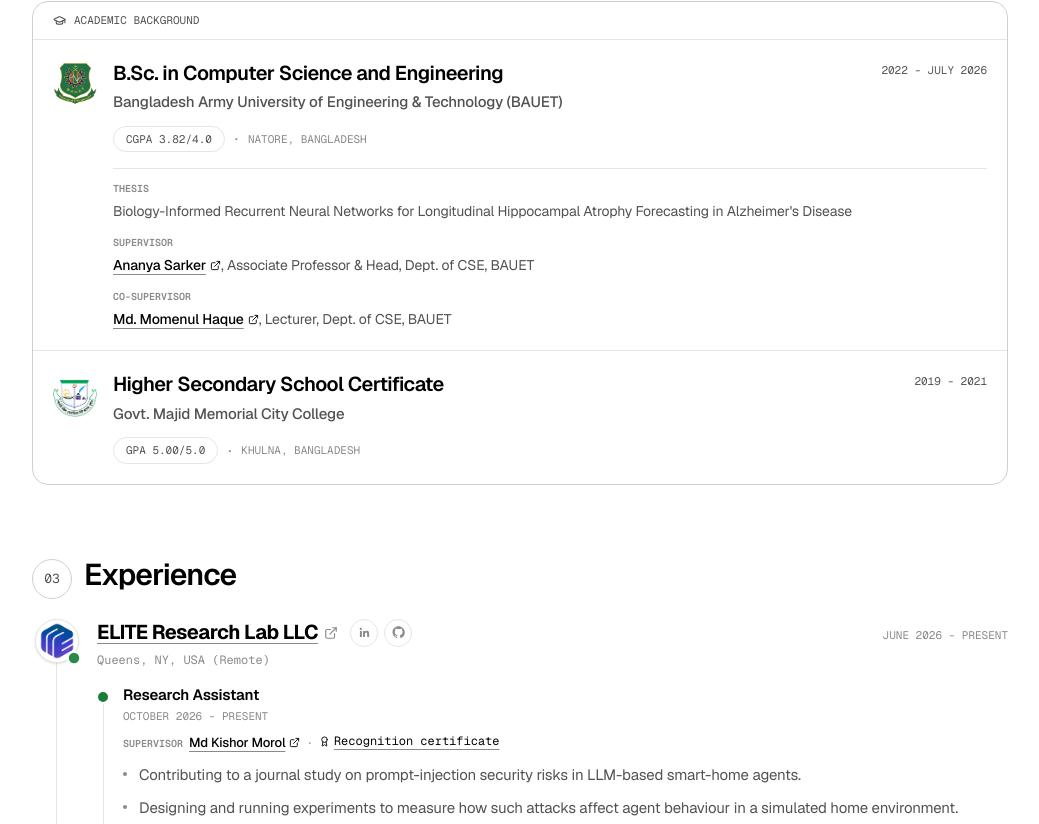
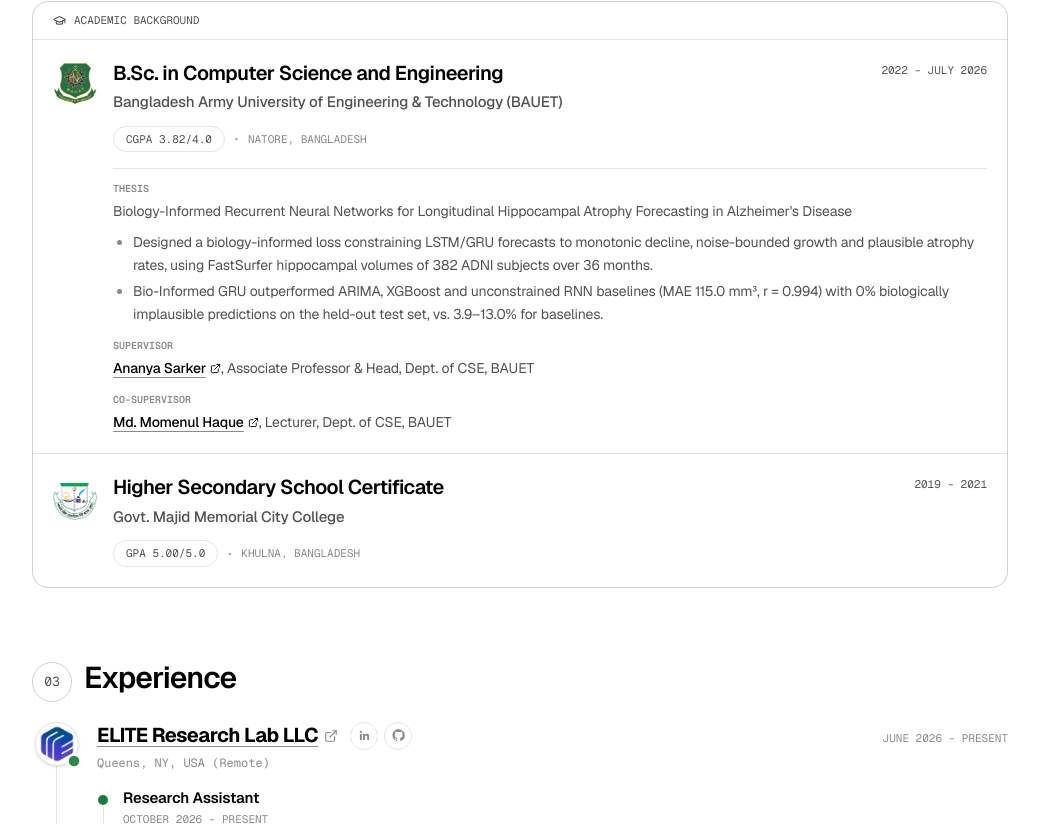
Before and after one commit to ratulhasan001/portfolio, a Next.js app: page / in a window 1280 px wide. Shown: the part 2243-3067 px from the top of the page, without its empty margins (120-1159 px from the left). Built offline with nearby package versions, Linux system fonts and the light colour scheme.

Commit message:
Show thesis method and results under the thesis title

```diff
--- a/src/components/education-section.tsx
+++ b/src/components/education-section.tsx
@@ -85,6 +85,13 @@ function EducationRow({ edu }: { edu: Education }) {
                       Thesis
                     </p>
                     <p className="text-sm leading-relaxed text-fg-muted">{thesis}</p>
+                    {edu.thesisPoints && edu.thesisPoints.length > 0 && (
+                      <ul className="mt-2 list-disc space-y-1 pl-5 text-sm leading-relaxed text-fg-muted marker:text-fg-subtle">
+                        {edu.thesisPoints.map((pt) => (
+                          <li key={pt}>{pt}</li>
+                        ))}
+                      </ul>
+                    )}
                   </div>
                   {edu.supervisors?.map((sup) => (
                     <div key={sup.name}>
```
